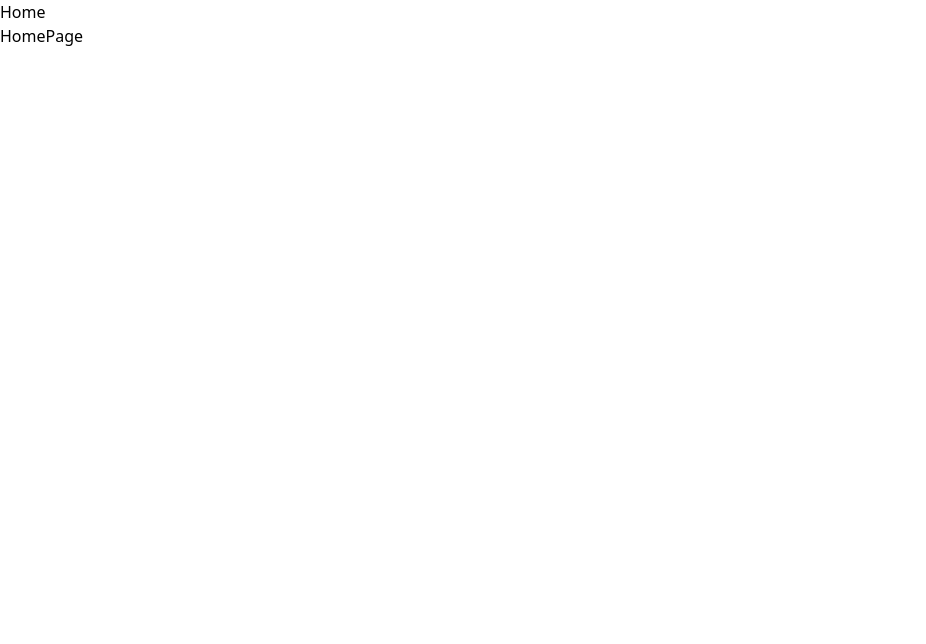
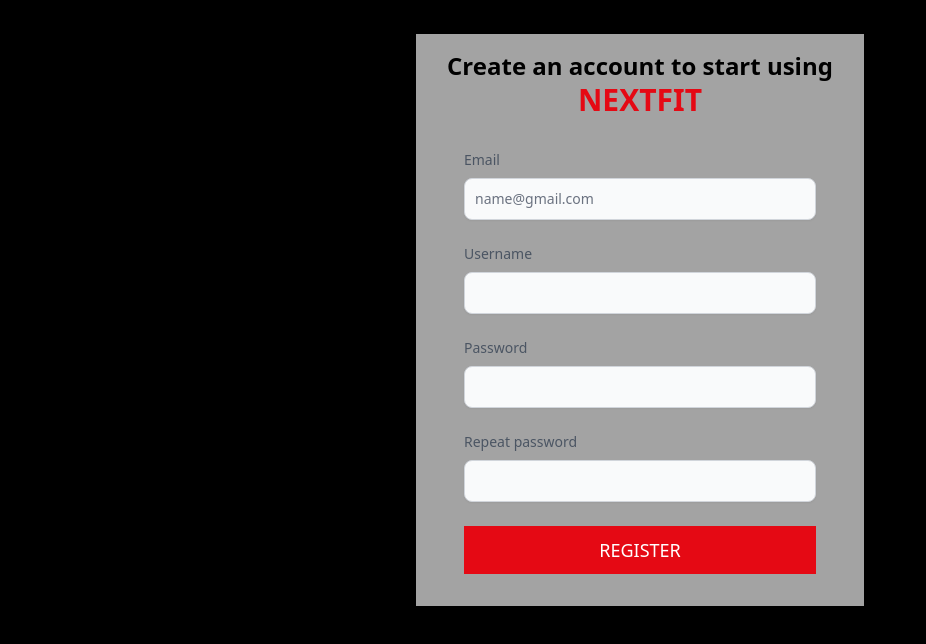
Before and after one commit to cycedmund/nextfit-app, a React (Vite) app: page /home in a window 1280 px wide. Shown: the top 644 px of the page, without its empty margins (0-926 px from the left). Built offline with nearby package versions, Linux system fonts and the light colour scheme.

Commit message:
feat: create SignUpForm

```diff
--- a/src/components/NavBar/NavBar.jsx
+++ b/src/components/NavBar/NavBar.jsx
@@ -1,11 +1,11 @@
 import { Link } from "react-router-dom";
 
-const NavBar = () => {
+function NavBar() {
   return (
     <nav>
       <Link to="/home">Home</Link>
     </nav>
   );
-};
+}
 
 export default NavBar;
--- /dev/null
+++ b/src/components/SignUpForm/SignUpForm.jsx
@@ -0,0 +1,105 @@
+import { useState } from "react";
+
+function SignUpForm() {
+  const [formData, setFormData] = useState({
+    email: "",
+    username: "",
+    password: "",
+    repeat: "",
+  });
+
+  const handleChange = (e) => {
+    setFormData({
+      ...formData,
+      [e.target.name]: e.target.value,
+    });
+  };
+
+  return (
+    <div className="container bg-neutral-400 mx-auto max-w-md px-4">
+      <header className="text-black font-bold text-2xl text-center mt-4">
+        Create an account to start using{" "}
+        <span className="text-[#E50914] text-3xl">NEXTFIT</span>
+      </header>
+      <form className="p-8">
+        <div className="mb-6">
+          <label
+            htmlFor="email"
+            className="block mb-2 text-sm font-medium text-gray-600 dark:text-white"
+          >
+            Email
+          </label>
+          <input
+            type="email"
+            id="email"
+            name="email"
+            value={formData.email}
+            onChange={handleChange}
+            className="shadow-sm bg-gray-50 border border-gray-300 text-gray-900 text-sm rounded-lg focus:ring-blue-500 focus:border-blue-500 block w-full p-2.5 dark:bg-gray-700 dark:border-gray-600 dark:placeholder-gray-400 dark:text-white dark:focus:ring-blue-500 dark:focus:border-blue-500 dark:shadow-sm-light"
+            placeholder="name@gmail.com"
+            required
+          />
+        </div>
+        <div className="mb-6">
+          <label
+            htmlFor="username"
+            className="block mb-2 text-sm font-medium text-gray-600 dark:text-white"
+          >
+            Username
+          </label>
+          <input
+            type="username"
+            id="username"
+            name="username"
+            value={formData.username}
+            onChange={handleChange}
+            className="shadow-sm bg-gray-50 border border-gray-300 text-gray-900 text-sm rounded-lg focus:ring-blue-500 focus:border-blue-500 block w-full p-2.5 dark:bg-gray-700 dark:border-gray-600 dark:placeholder-gray-400 dark:text-white dark:focus:ring-blue-500 dark:focus:border-blue-500 dark:shadow-sm-light"
+            required
+          />
+        </div>
+        <div className="mb-6">
+          <label
+            htmlFor="password"
+            className="block mb-2 text-sm font-medium text-gray-600 dark:text-white"
+          >
+            Password
+          </label>
+          <input
+            type="password"
+            id="password"
+            name="password"
+            value={formData.password}
+            onChange={handleChange}
+            className="shadow-sm bg-gray-50 border border-gray-300 text-gray-900 text-sm rounded-lg focus:ring-blue-500 focus:border-blue-500 block w-full p-2.5 dark:bg-gray-700 dark:border-gray-600 dark:placeholder-gray-400 dark:text-white dark:focus:ring-blue-500 dark:focus:border-blue-500 dark:shadow-sm-light"
+            required
+          />
+        </div>
+        <div className="mb-6">
+          <label
+            htmlFor="repeat-password"
+            className="block mb-2 text-sm font-medium text-gray-600 dark:text-white"
+          >
+            Repeat password
+          </label>
+          <input
+            type="password"
+            id="repeat-password"
+            name="repeat"
+            value={formData.repeat}
+            onChange={handleChange}
+            className="shadow-sm bg-gray-50 border border-gray-300 text-gray-900 text-sm rounded-lg focus:ring-blue-500 focus:border-blue-500 block w-full p-2.5 dark:bg-gray-700 dark:border-gray-600 dark:placeholder-gray-400 dark:text-white dark:focus:ring-blue-500 dark:focus:border-blue-500 dark:shadow-sm-light"
+            required
+          />
+        </div>
+        <button
+          type="submit"
+          className="text-white bg-[#E50914] hover:bg-[#e50914be] focus:ring-2 focus:outline-none focus:ring-gray-400 font-medium text-lg px-3 py-2.5 text-center w-full"
+        >
+          REGISTER
+        </button>
+      </form>
+    </div>
+  );
+}
+
+export default SignUpForm;
--- a/src/pages/App/App.jsx
+++ b/src/pages/App/App.jsx
@@ -10,8 +10,8 @@
 
 log("Start React");
 
-const App = () => {
-  const [user, setUser] = useState([]);
+function App() {
+  const [user, setUser] = useState(null);
 
   return (
     <main>
@@ -27,6 +27,6 @@
       )}
     </main>
   );
-};
+}
 
 export default App;
--- a/src/pages/AuthPage/AuthPage.jsx
+++ b/src/pages/AuthPage/AuthPage.jsx
@@ -1,5 +1,13 @@
-const AuthPage = () => {
-  return <div>AuthPage</div>;
-};
+import SignUpForm from "../../components/SignUpForm/SignUpForm";
+
+function AuthPage() {
+  return (
+    <div className="bg-black h-[100vh] text-white">
+      <main className="container flex mx-auto h-[80vh] items-center justify-center">
+        <SignUpForm />
+      </main>
+    </div>
+  );
+}
 
 export default AuthPage;
--- a/src/pages/HomePage/HomePage.jsx
+++ b/src/pages/HomePage/HomePage.jsx
@@ -1,5 +1,5 @@
-const HomePage = () => {
+function HomePage() {
   return <div>HomePage</div>;
-};
+}
 
 export default HomePage;
```
